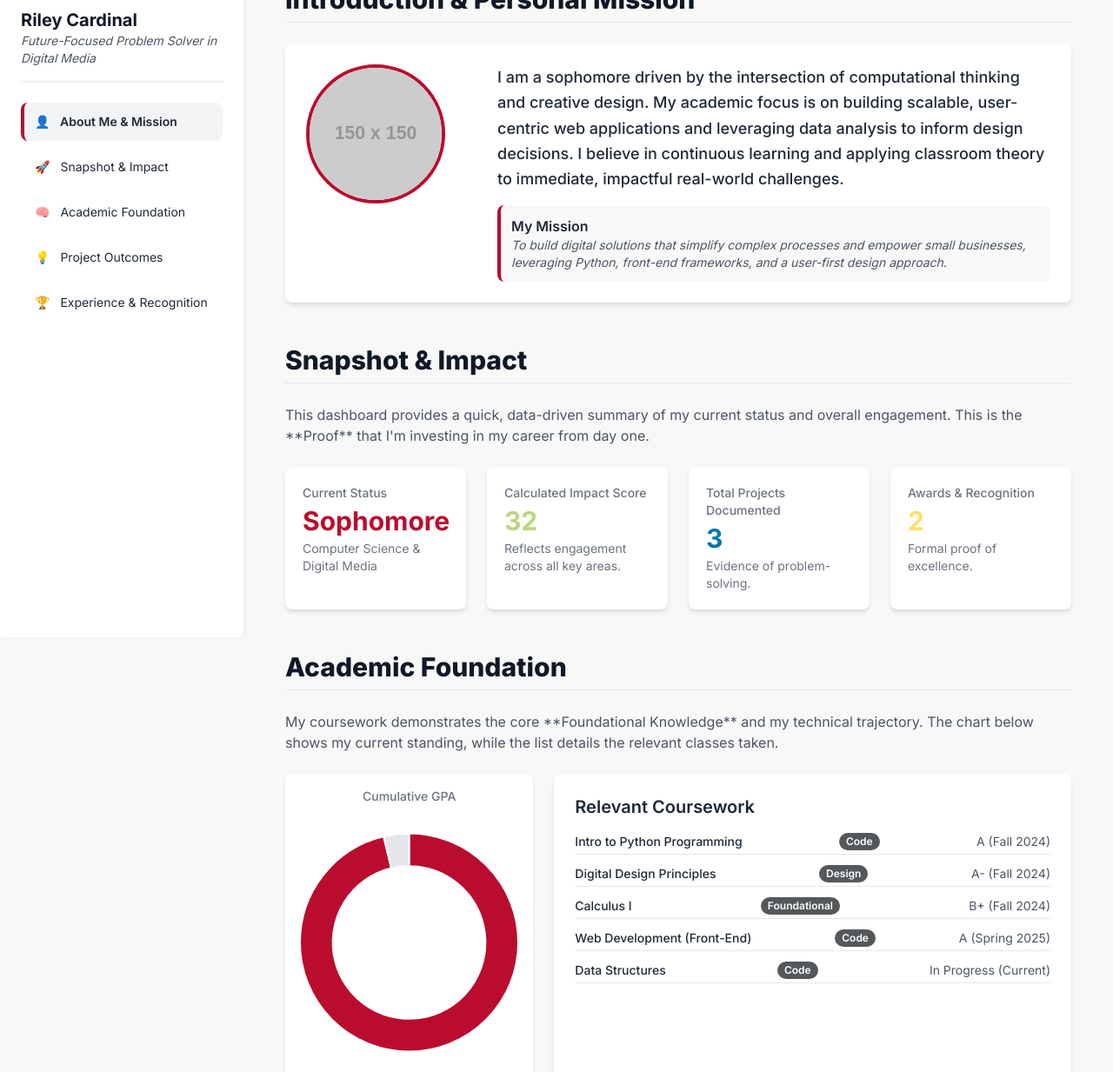
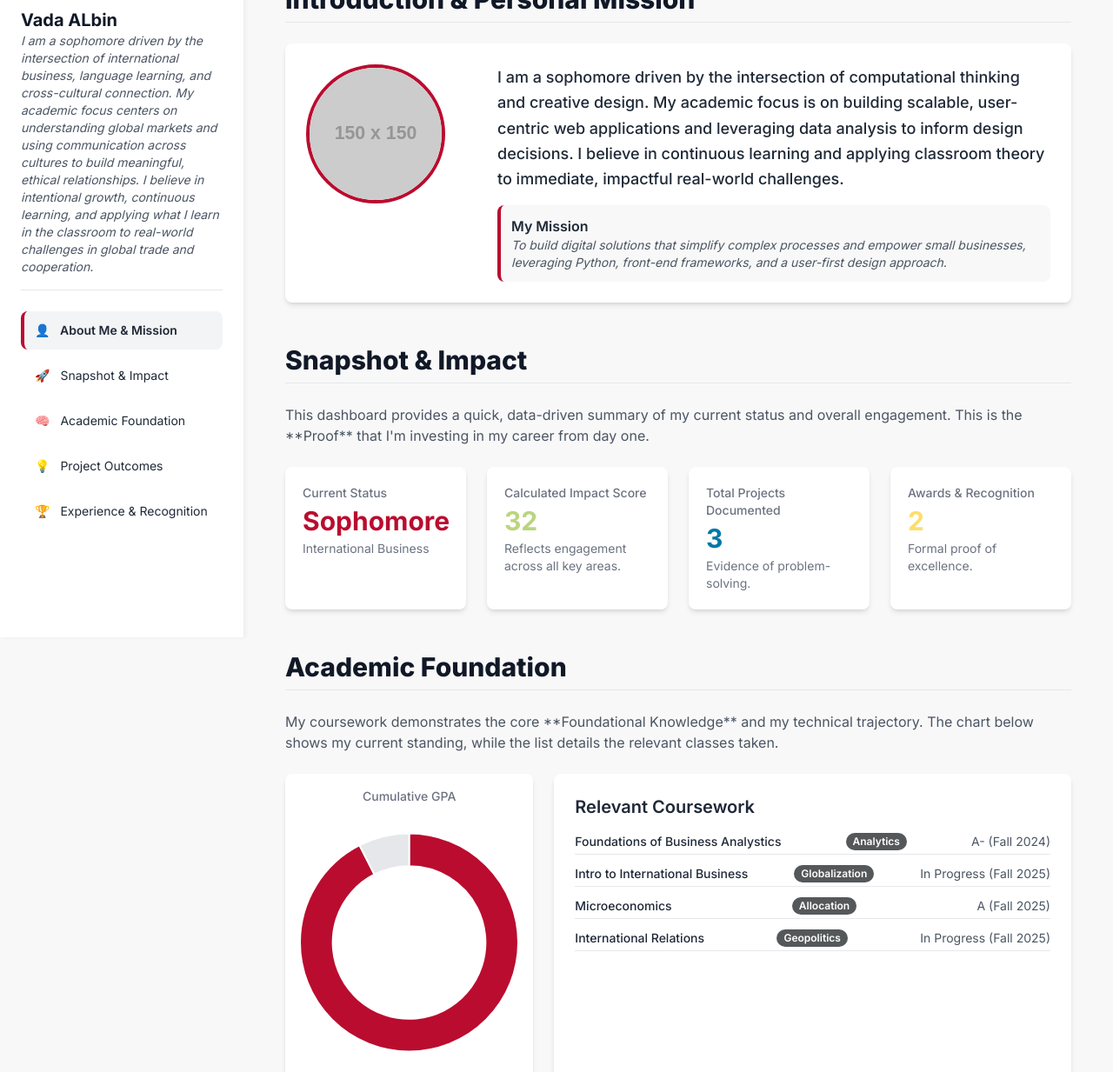
Before and after one commit to vadaalbin/pbl--portfolio, a plain HTML site: page student_portfolio_template.html in a window 1280 px wide. Shown: the part 67-1300 px from the top of the page at 87% size. Drawn offline with nearby package versions, Linux system fonts and the light colour scheme; placeholder pictures from the web are drawn by us.

Commit message:
Update student_portfolio_template.html

```diff
--- a/student_portfolio_template.html
+++ b/student_portfolio_template.html
@@ -255,11 +255,11 @@ CONFIRMATION: NO SVG graphics used. NO Mermaid JS used. -->
 
         // 1.1 PROFILE & BRANDING VARIABLES (REQUIRED)
         const profileData = {
-            studentName: "Riley Cardinal",
-            tagline: "Future-Focused Problem Solver in Digital Media",
+            studentName: "Vada ALbin",
+            tagline: "I am a sophomore driven by the intersection of international business, language learning, and cross-cultural connection. My academic focus centers on understanding global markets and using communication across cultures to build meaningful, ethical relationships. I believe in intentional growth, continuous learning, and applying what I learn in the classroom to real-world challenges in global trade and cooperation.",
             currentYear: "Sophomore", // Freshman, Sophomore, Junior, Senior
-            major: "Computer Science & Digital Media",
-            gpa: 3.85,
+            major: "International Business",
+            gpa: 3.70,
             impactScoreMultiplier: 10, // Adjusts how much projects/awards count towards total impact
 
             // --- INTRODUCTION & BRANDING FIELDS ---
@@ -279,11 +279,11 @@ CONFIRMATION: NO SVG graphics used. NO Mermaid JS used. -->
 
         // 1.2 ACADEMICS (REQUIRED: Add relevant classes)
         const academicData = [
-            { name: "Intro to Python Programming", grade: "A", semester: "Fall 2024", relevance: "Code" },
-            { name: "Digital Design Principles", grade: "A-", semester: "Fall 2024", relevance: "Design" },
-            { name: "Calculus I", grade: "B+", semester: "Fall 2024", relevance: "Foundational" },
-            { name: "Web Development (Front-End)", grade: "A", semester: "Spring 2025", relevance: "Code" },
-            { name: "Data Structures", grade: "In Progress", semester: "Current", relevance: "Code" },
+            { name: "Foundations of Business Analystics", grade: "A-", semester: "Fall 2024", relevance: "Analytics" },
+            { name: "Intro to International Business", grade: "In Progress", semester: "Fall 2025", relevance: "Globalization" },
+            { name: "Microeconomics", grade: "A", semester: "Fall 2025", relevance: "Allocation" },
+            { name: "International Relations", grade: "In Progress", semester: "Fall 2025", relevance: "Geopolitics" },
+
         ];
 
         // 1.3 PROJECTS (REQUIRED: Follow C-S-R format)
```
